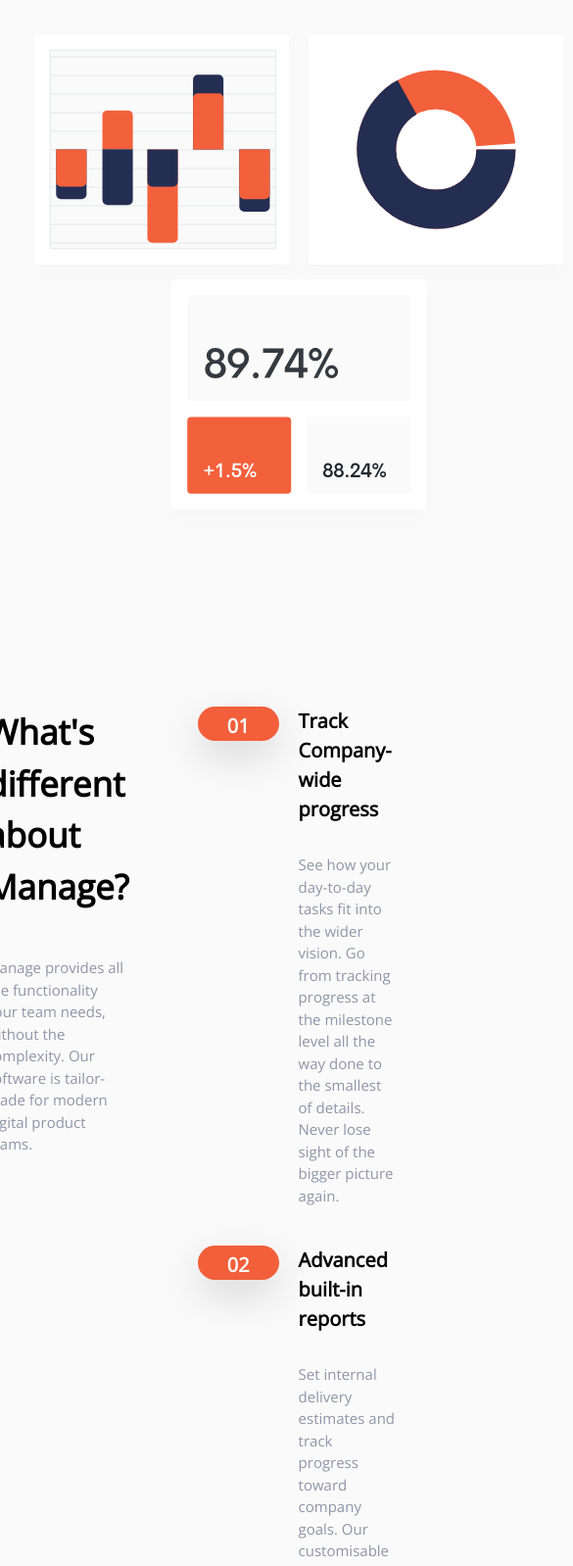
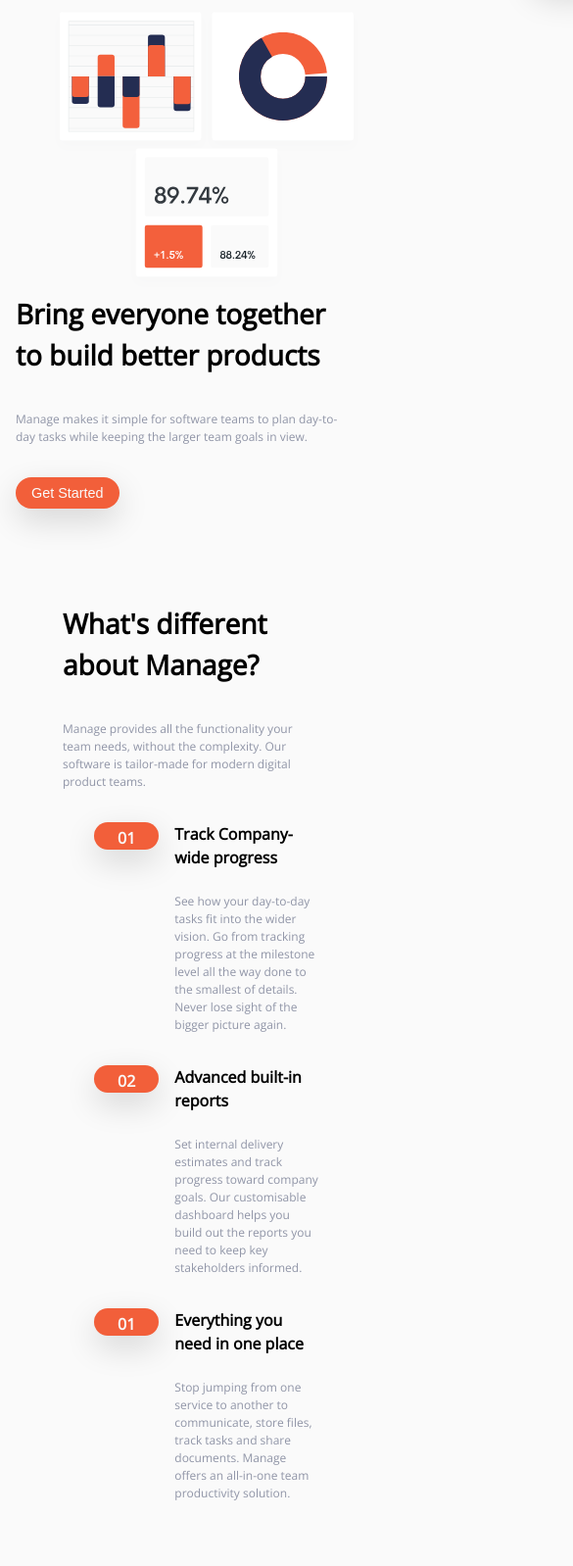
Before and after one commit to The-NaughtyNerd/Manage-Web, a website: page index.html in a window 390 px wide. Shown: the part 65-1663 px from the top of the page at 98% size, 585 px wide, since content can reach past the window. Drawn offline with nearby package versions, Linux system fonts and the light colour scheme; a web font is replaced by a local one.

Commit message:
[updated]: Responsivess
Doing responsiveness tires

```diff
--- a/index.html
+++ b/index.html
@@ -54,13 +54,11 @@
         <button class="btn btn--orange">Get Started</button>
       </div>
 
-      <div class="stats u-margin-left">
-        <img
-          src="img/illustration-intro.svg"
-          alt="Our product stats"
-          class="stats--img"
-        />
-      </div>
+      <img
+        src="img/illustration-intro.svg"
+        alt="Our product stats"
+        class="stats u-margin-left"
+      />
     </section>
 
     <section class="section-product">
@@ -171,8 +169,6 @@
       <div><button class="btn btn--orange">Get Started</button></div>
     </section>
 
-    <section class="section-signup"></section>
-
     <div class="signup">
       <h1 class="signup__text">Simplify how you work today</h1>
 
--- a/sass/abstracts/_variables.scss
+++ b/sass/abstracts/_variables.scss
@@ -2,9 +2,21 @@
 $orangeDark: hsl(12, 88%, 59%);
 $orangeLight: hsl(12, 88%, 69%);
 $darkBlue: hsl(228, 39%, 23%);
-$darkGrayishBlue: hsl(227,12%, 61%);
+$darkGrayishBlue: hsl(227, 12%, 61%);
 $black: #000;
 $dark: hsl(233, 12%, 13%);
 $light-1: hsl(12, 88%, 95%);
 $light-2: hsl(13, 100%, 96%);
 $light-3: hsl(0, 0%, 98%);
+
+// BREAKPOINTS
+$bp-largest: 75em; // 1200px
+$bp-large: 68.75em; // 1100px
+$bp-medium: 61.19em; // 979px
+$bp-small: 37.5em; // 600px
+$bp-smallest: 31.25em; // 500px
+
+// Sm-480px
+// md-786px
+// lg-979px
+// xl-1440px
--- a/sass/base/_base.scss
+++ b/sass/base/_base.scss
@@ -9,6 +9,10 @@
 html {
   font-size: 62.5%;
   line-height: 1.5;
+
+  @media only screen and (max-width: $bp-large) {
+    font-size: 50%;
+  }
 }
 
 body {
--- a/sass/base/_utilities.scss
+++ b/sass/base/_utilities.scss
@@ -1,7 +1,7 @@
 .u-margin-right {
-  margin-right: 3.5rem;
+  margin-right: 3rem;
 }
 
 .u-margin-left {
-  margin-left: 3.5rem;
+  margin-left: 4rem;
 }
--- a/sass/components/_layout.scss
+++ b/sass/components/_layout.scss
@@ -1,3 +1,20 @@
+.info {
+  @media only screen and (max-width: $bp-large) {
+    flex: 2 1 auto;
+  }
+}
+
+.stats {
+  @media only screen and (max-width: $bp-medium) {
+    width: 80rem;
+  }
+
+  @media only screen and (max-width: $bp-small) {
+    // flex: 0 2 auto;
+    width: 90%;
+  }
+}
+
 .feature {
   display: flex;
 
@@ -19,6 +36,10 @@
   display: flex;
   justify-content: space-between;
   padding: 5rem 0;
+
+  @media only screen and (max-width: $bp-small) {
+    flex-direction: column;
+  }
 }
 
 .review {
--- a/sass/pages/_home.scss
+++ b/sass/pages/_home.scss
@@ -1,12 +1,39 @@
 .section-hero {
-  @include sectionFlex;
+  display: flex;
+  justify-content: center;
+  padding: 3rem 8rem;
+  margin-top: 6rem;
+
+  @media only screen and (max-width: $bp-medium) {
+    // flex-direction: column;
+    // padding: 3rem 0;
+    flex-wrap: wrap-reverse;
+  }
+
+  @media only screen and (max-width: $bp-small) {
+    padding: 3rem 2rem;
+  }
 }
 
 .section-product {
-  @include sectionFlex;
+  display: flex;
+  justify-content: center;
+  padding: 3rem 8rem;
+  margin-top: 6rem;
+
+  @media only screen and (max-width: $bp-medium) {
+    // flex-direction: column;
+    flex-wrap: wrap;
+    justify-content: center;
+    align-items: center;
+  }
 }
 
 .section-reviews {
   text-align: center;
   padding: 6rem 8rem;
+
+  @media only screen and (max-width: $bp-small) {
+    flex-direction: column;
+  }
 }
```
Also changed, not shown: css/styles.css, 1 other file.
